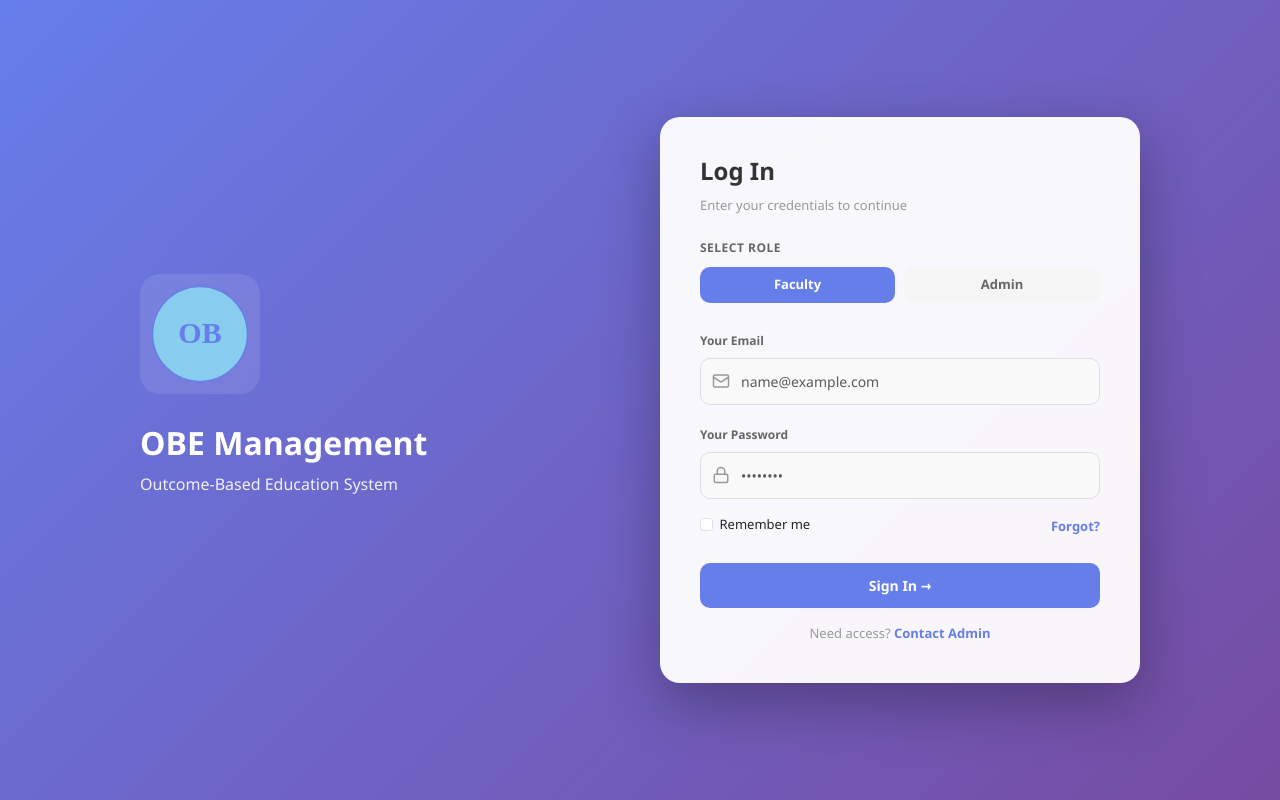
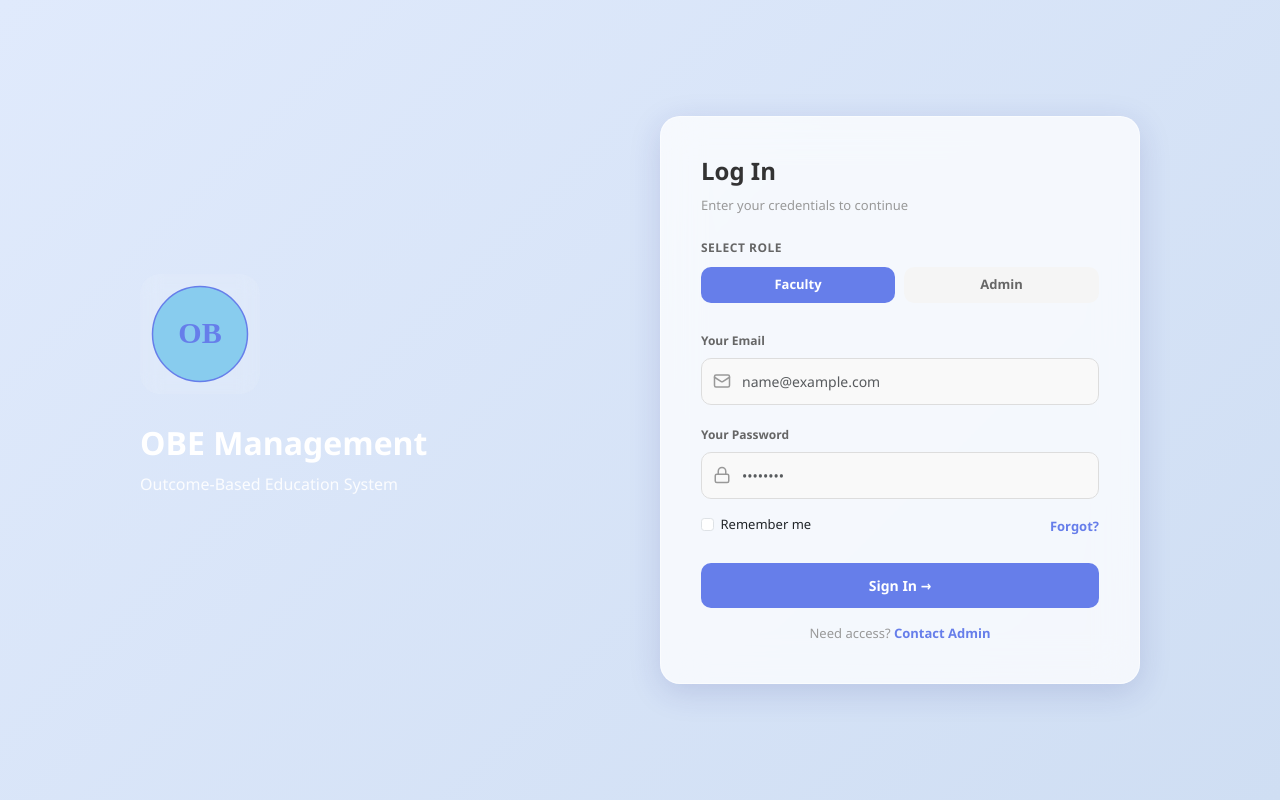
Before and after one commit to Senanasmat/obe-management-system, a React app in the folder frontend/: page /login in a window 1280 px wide. Built offline with nearby package versions, Linux system fonts and the light colour scheme; no server answers; the HTML template or start-up script is replaced by a standard one.

Commit message:
Update login background to OBE theme and add glassmorphism to form

```diff
--- a/frontend/src/pages/Login.jsx
+++ b/frontend/src/pages/Login.jsx
@@ -46,7 +46,7 @@ const Login = () => {
     return (
         <div style={{
             minHeight: '100vh',
-            background: 'linear-gradient(135deg, #667eea 0%, #764ba2 100%)',
+            background: 'linear-gradient(135deg, #e0eafc 0%, #cfdef3 100%)',
             display: 'flex',
             alignItems: 'center',
             justifyContent: 'center',
@@ -93,11 +93,12 @@ const Login = () => {
 
                 {/* Right Side - Login Form */}
                 <div style={{
-                    background: 'rgba(255, 255, 255, 0.95)',
+                    background: 'rgba(255, 255, 255, 0.75)',
                     borderRadius: '20px',
                     padding: '40px',
-                    boxShadow: '0 20px 60px rgba(0, 0, 0, 0.3)',
-                    backdropFilter: 'blur(10px)'
+                    boxShadow: '0 8px 32px rgba(31, 38, 135, 0.15)',
+                    backdropFilter: 'blur(20px)',
+                    border: '1px solid rgba(255, 255, 255, 0.5)'
                 }}>
                     <h3 style={{
                         fontSize: '24px',
```
